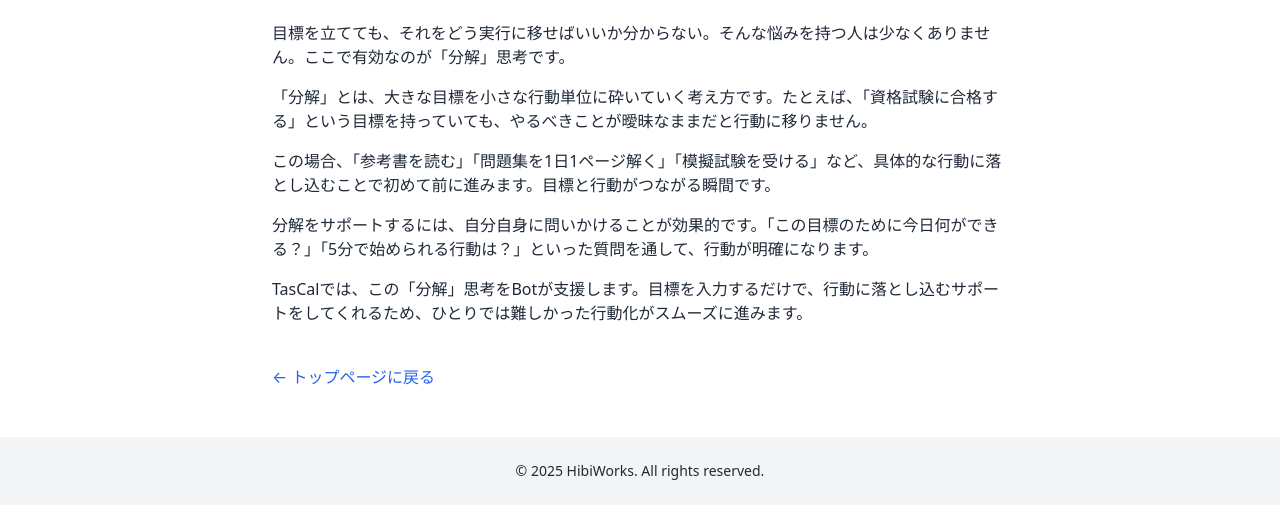
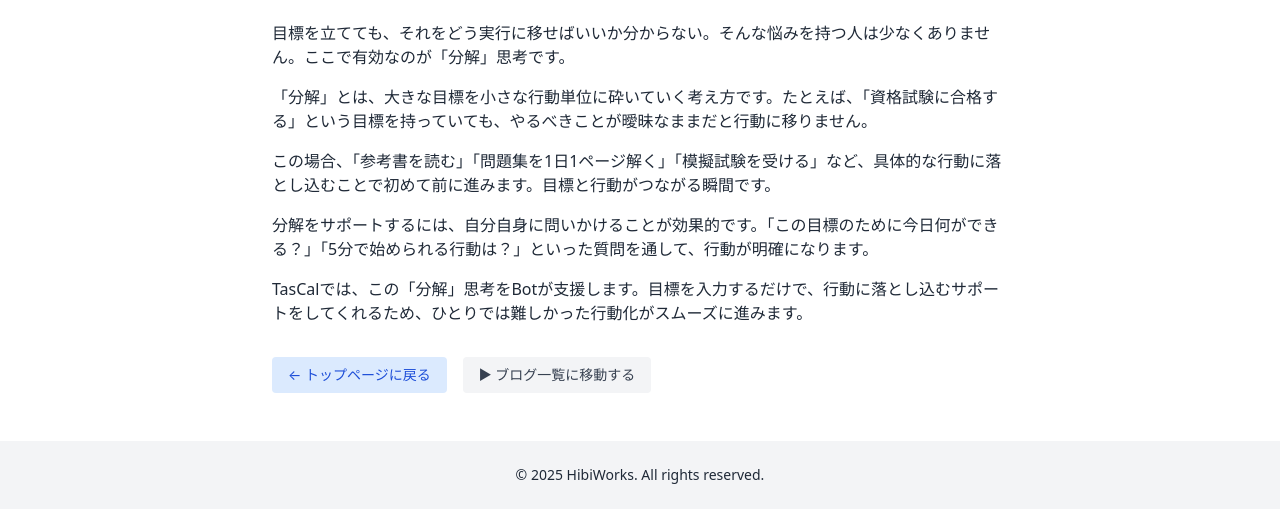
Before and after one commit to Sakurai-hibi/hibiworks-site, a plain HTML site: page blog5.html in a window 1280 px wide. Shown: the part 183-706 px from the top of the page. Drawn offline with nearby package versions, Linux system fonts and the light colour scheme.

Commit message:
blog5.html

```diff
--- a/blog5.html
+++ b/blog5.html
@@ -34,7 +34,14 @@
 
     <p class="mb-4">TasCalでは、この「分解」思考をBotが支援します。目標を入力するだけで、行動に落とし込むサポートをしてくれるため、ひとりでは難しかった行動化がスムーズに進みます。</p>
 
-    <a href="index.html" class="inline-block mt-6 text-blue-600 hover:underline">← トップページに戻る</a>
+    <div class="mt-8 flex flex-col sm:flex-row gap-4 text-sm">
+  <a href="index.html" class="px-4 py-2 bg-blue-100 text-blue-700 rounded hover:bg-blue-200 text-center">
+    ← トップページに戻る
+  </a>
+  <a href="blog.html" class="px-4 py-2 bg-gray-100 text-gray-700 rounded hover:bg-gray-200 text-center">
+    ▶ ブログ一覧に移動する
+  </a>
+</div>
   </main>
 
   <footer class="bg-gray-100 py-6 text-center text-sm">
```
